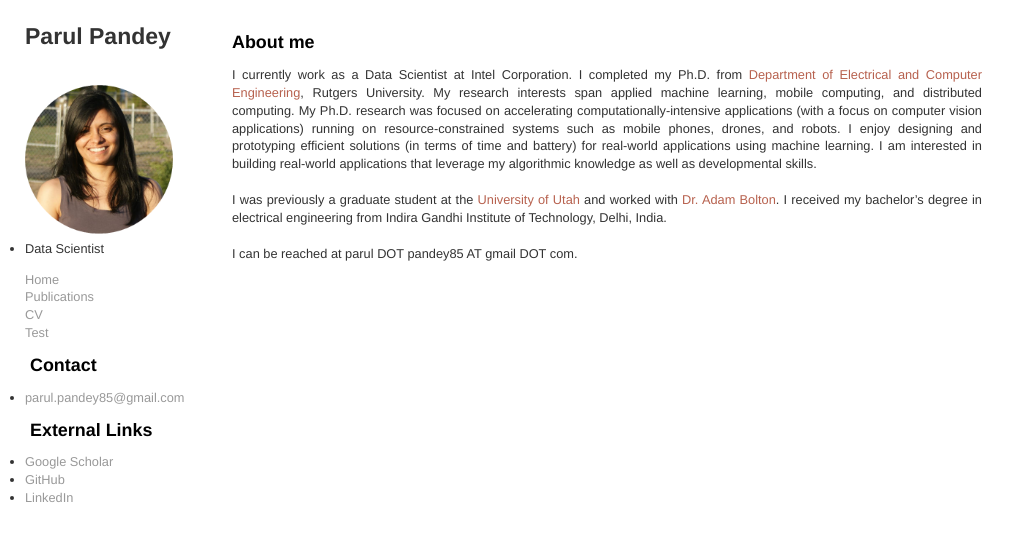
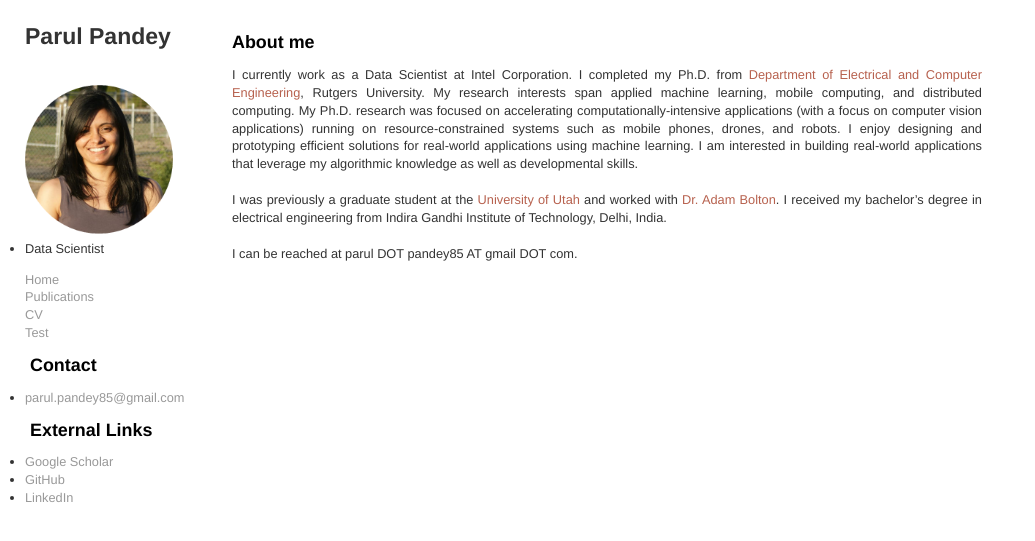
Before and after one commit to parul1985/Parul-Website, a Jekyll site: the page index.html, which Jekyll copies as it is, in a window 1280 px wide. Shown: the top 541 px of the page, without its empty margins (0-1035 px from the left). Built offline with Jekyll 4.4.1, drawn with Linux system fonts in a browser that asks for light colours.

Commit message:
Update index.html

```diff
--- a/index.html
+++ b/index.html
@@ -47,7 +47,7 @@
 	<h1>About me</h1>
           <p>
 		  I currently work as a Data Scientist at Intel Corporation. I completed my Ph.D. from <a href="http://www.ece.rutgers.edu/">Department of Electrical and Computer Engineering</a>, Rutgers University. My research interests span applied machine learning, mobile computing, and distributed computing.
-              	My Ph.D. research was focused on accelerating computationally-intensive applications (with a focus on computer vision applications) running on resource-constrained systems such as mobile phones, drones, and robots. I enjoy designing and prototyping efficient solutions (in terms of time and battery) for real-world applications using machine learning.
+              	My Ph.D. research was focused on accelerating computationally-intensive applications (with a focus on computer vision applications) running on resource-constrained systems such as mobile phones, drones, and robots. I enjoy designing and prototyping efficient solutions for real-world applications using machine learning.
 		 I am interested in building real-world applications that leverage my algorithmic knowledge as well as developmental skills.
 		 <br />
 		 <br />
```
